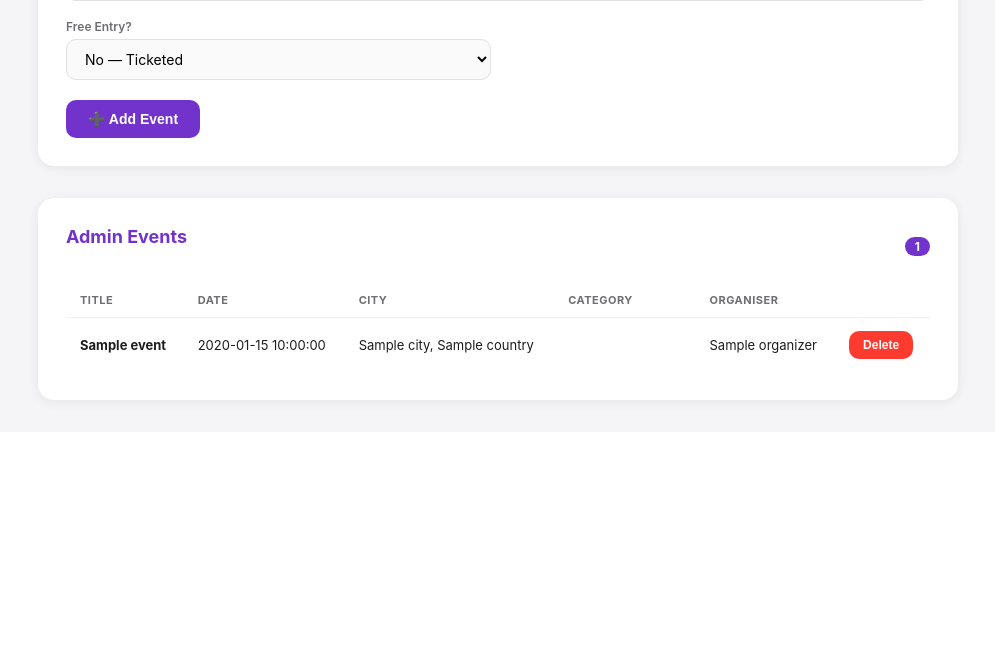
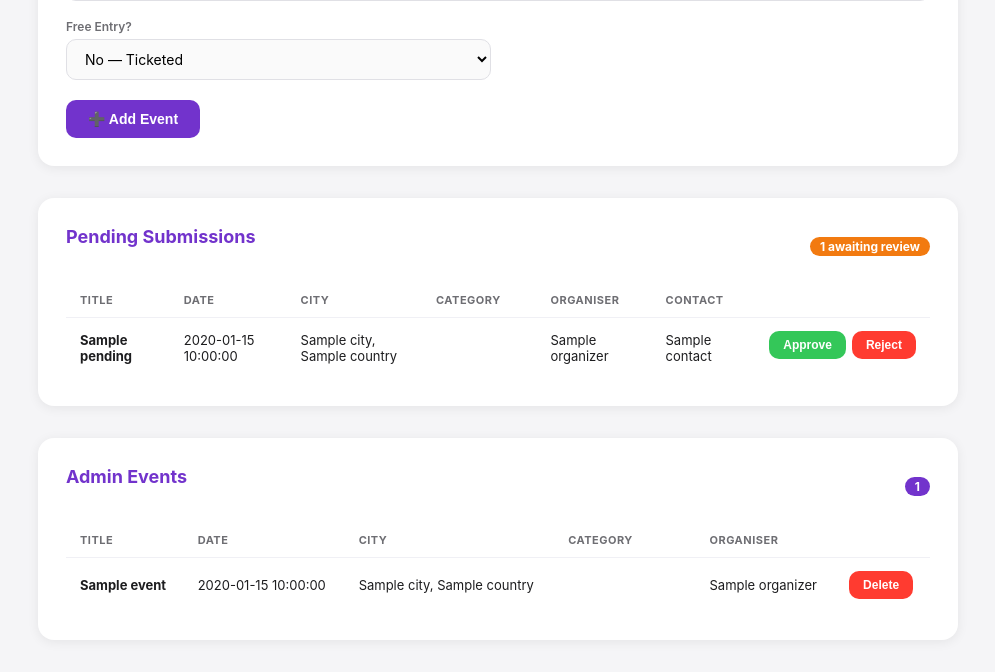
Before and after one commit to yparam2000/tamil-events-api, a Flask app: template templates/admin.html in a window 1280 px wide. Shown: the part 704-1376 px from the top of the page, without its empty margins (142-1137 px from the left). Before the commit the page ends 1112 px from the top, so only its background shows below. Run offline with Flask 3, Linux system fonts and the light colour scheme; the template is opened without the code that fills it: most values are stand-ins (such as "Sample title", 1, 10 or a date in 2020).

Commit message:
Add user event submission with admin approval workflow
- POST /submit saves user events to pending_events.json
- POST /admin/approve/<id> publishes a pending event
- POST /admin/reject/<id> removes a pending event
- Admin panel shows pending submissions with Approve/Reject buttons

Co-Authored-By: Claude Sonnet 4.6 <noreply@anthropic.com>

```diff
--- a/app.py
+++ b/app.py
@@ -18,9 +18,10 @@ load_dotenv()
 app = Flask(__name__)
 CORS(app)
 
-SEED_PATH   = Path(__file__).parent.parent / "TamilEvents" / "TamilEvents" / "Resources" / "SeedData.json"
-ADMIN_PATH  = Path(__file__).parent / "admin_events.json"
-ADMIN_KEY   = os.getenv("ADMIN_KEY", "tamilevents-admin-2026")
+SEED_PATH    = Path(__file__).parent.parent / "TamilEvents" / "TamilEvents" / "Resources" / "SeedData.json"
+ADMIN_PATH   = Path(__file__).parent / "admin_events.json"
+PENDING_PATH = Path(__file__).parent / "pending_events.json"
+ADMIN_KEY    = os.getenv("ADMIN_KEY", "tamilevents-admin-2026")
 
 
 # ── Storage helpers ────────────────────────────────────────────────────────────
@@ -39,6 +40,15 @@ def load_admin_events():
 
 def save_admin_events(events):
     ADMIN_PATH.write_text(json.dumps(events, indent=2))
+
+def load_pending():
+    try:
+        return json.loads(PENDING_PATH.read_text())
+    except Exception:
+        return []
+
+def save_pending(events):
+    PENDING_PATH.write_text(json.dumps(events, indent=2))
 
 def deduplicate(events):
     seen, unique = set(), []
@@ -72,6 +82,72 @@ def health():
     return jsonify({"status": "ok"})
 
 
+# ── User event submission ──────────────────────────────────────────────────────
+
+@app.route("/submit", methods=["POST"])
+def user_submit():
+    data = request.get_json(silent=True)
+    if not data or not data.get("title") or not data.get("date"):
+        return jsonify({"error": "Missing required fields"}), 400
+
+    pending = load_pending()
+    pending.append({
+        "id":          str(uuid.uuid4()),
+        "title":       data.get("title", ""),
+        "description": data.get("description", ""),
+        "date":        data.get("date", ""),
+        "time":        data.get("time", ""),
+        "city":        data.get("city", ""),
+        "country":     data.get("country", ""),
+        "location":    data.get("location", ""),
+        "address":     "",
+        "image":       "",
+        "url":         "",
+        "category":    data.get("category", "Cultural"),
+        "source":      "user_submission",
+        "is_free":     False,
+        "organizer":   data.get("organizer", ""),
+        "contact":     data.get("contact", ""),
+        "status":      "pending",
+    })
+    save_pending(pending)
+    return jsonify({"status": "received"}), 200
+
+
+@app.route("/admin/approve/<event_id>", methods=["POST"])
+def admin_approve(event_id):
+    key = request.form.get("admin_key", "")
+    if key != ADMIN_KEY:
+        abort(401)
+
+    pending = load_pending()
+    match   = next((e for e in pending if e["id"] == event_id), None)
+    if not match:
+        abort(404)
+
+    match.pop("contact", None)
+    match.pop("status",  None)
+    match["source"] = "admin"
+
+    events = load_admin_events()
+    events.append(match)
+    save_admin_events(events)
+    save_pending([e for e in pending if e["id"] != event_id])
+
+    return redirect(f"/admin?key={key}&msg=Event+approved+and+published!")
+
+
+@app.route("/admin/reject/<event_id>", methods=["POST"])
+def admin_reject(event_id):
+    key = request.form.get("admin_key", "")
+    if key != ADMIN_KEY:
+        abort(401)
+
+    pending = load_pending()
+    save_pending([e for e in pending if e["id"] != event_id])
+    return redirect(f"/admin?key={key}&msg=Submission+rejected.")
+
+
 # ── Admin web panel ────────────────────────────────────────────────────────────
 
 @app.route("/admin")
@@ -91,6 +167,7 @@ def admin_panel():
 
     return render_template("admin.html",
                            events=load_admin_events(),
+                           pending=load_pending(),
                            admin_key=key,
                            message=request.args.get("msg"))
 
--- a/templates/admin.html
+++ b/templates/admin.html
@@ -70,8 +70,11 @@
       transition: opacity 0.15s;
     }
     .btn:hover { opacity: 0.85; }
-    .btn-primary { background: #7233CC; color: white; }
-    .btn-danger  { background: #ff3b30; color: white; padding: 7px 14px; font-size: 12px; }
+    .btn-primary  { background: #7233CC; color: white; }
+    .btn-danger   { background: #ff3b30; color: white; padding: 7px 14px; font-size: 12px; }
+    .btn-approve  { background: #34c759; color: white; padding: 7px 14px; font-size: 12px; }
+    .btn-reject   { background: #ff3b30; color: white; padding: 7px 14px; font-size: 12px; }
+    .badge-orange { background: #f27a10; color: white; border-radius: 20px; padding: 2px 10px; font-size: 12px; font-weight: 700; }
 
     .submit-row { margin-top: 20px; }
 
@@ -245,6 +248,52 @@
     </form>
   </div>
 
+  <!-- ── Pending Submissions ── -->
+  {% if pending %}
+  <div class="card">
+    <div class="events-header">
+      <h2>Pending Submissions</h2>
+      <span class="badge-orange">{{ pending | length }} awaiting review</span>
+    </div>
+    <table>
+      <thead>
+        <tr>
+          <th>Title</th>
+          <th>Date</th>
+          <th>City</th>
+          <th>Category</th>
+          <th>Organiser</th>
+          <th>Contact</th>
+          <th></th>
+        </tr>
+      </thead>
+      <tbody>
+        {% for ev in pending %}
+        <tr>
+          <td><strong>{{ ev.title }}</strong></td>
+          <td>{{ ev.date }}</td>
+          <td>{{ ev.city }}, {{ ev.country }}</td>
+          <td><span class="cat-badge cat-{{ ev.category }}">{{ ev.category }}</span></td>
+          <td>{{ ev.organizer }}</td>
+          <td>{{ ev.contact }}</td>
+          <td style="display:flex;gap:6px;padding:13px 14px">
+            <form method="POST" action="/admin/approve/{{ ev.id }}">
+              <input type="hidden" name="admin_key" value="{{ admin_key }}"/>
+              <button type="submit" class="btn btn-approve">Approve</button>
+            </form>
+            <form method="POST" action="/admin/reject/{{ ev.id }}"
+                  onsubmit="return confirm('Reject and delete this submission?')">
+              <input type="hidden" name="admin_key" value="{{ admin_key }}"/>
+              <button type="submit" class="btn btn-reject">Reject</button>
+            </form>
+          </td>
+        </tr>
+        {% endfor %}
+      </tbody>
+    </table>
+  </div>
+  {% endif %}
+
   <!-- ── Events List ── -->
   <div class="card">
     <div class="events-header">
```
